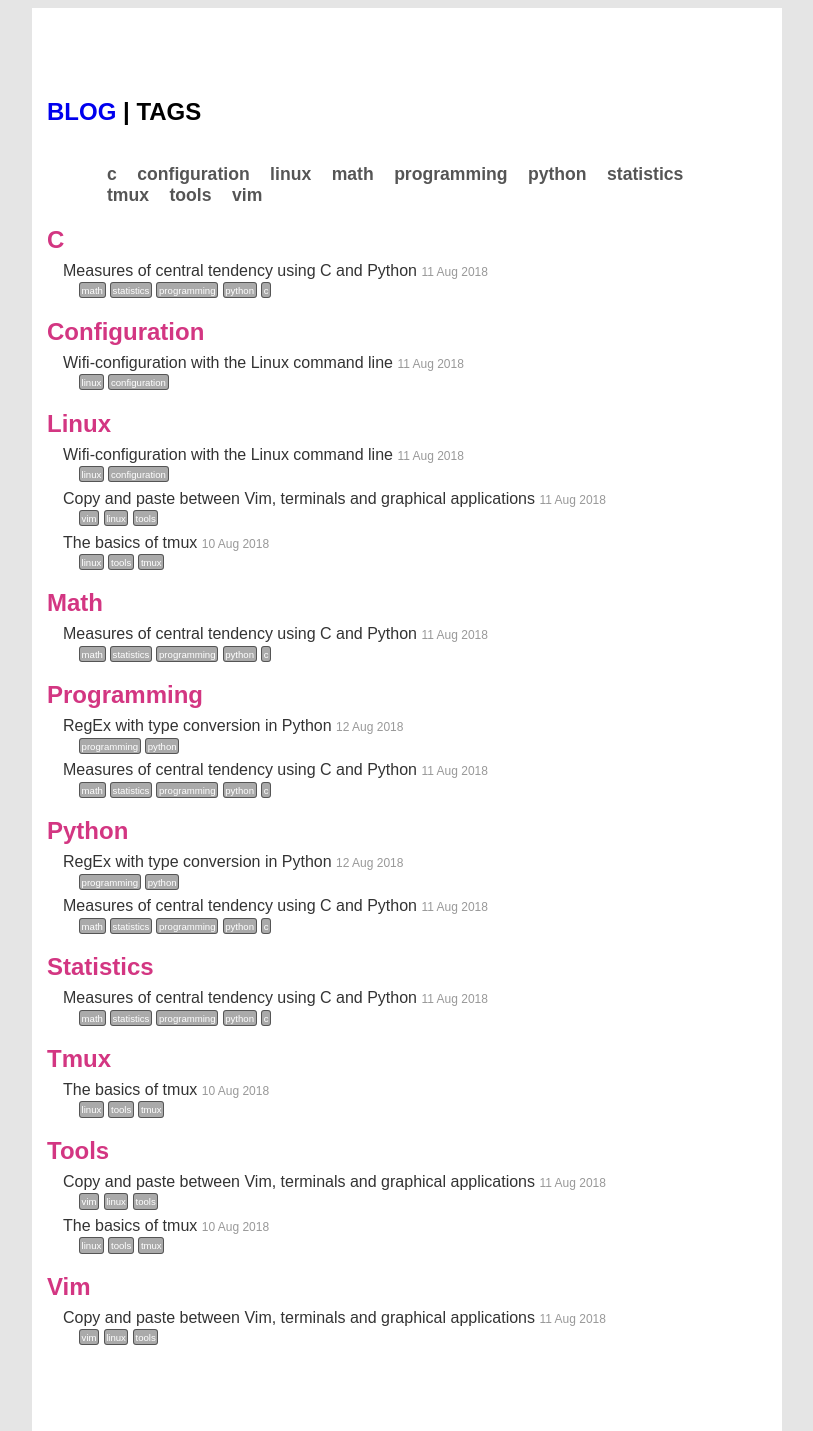
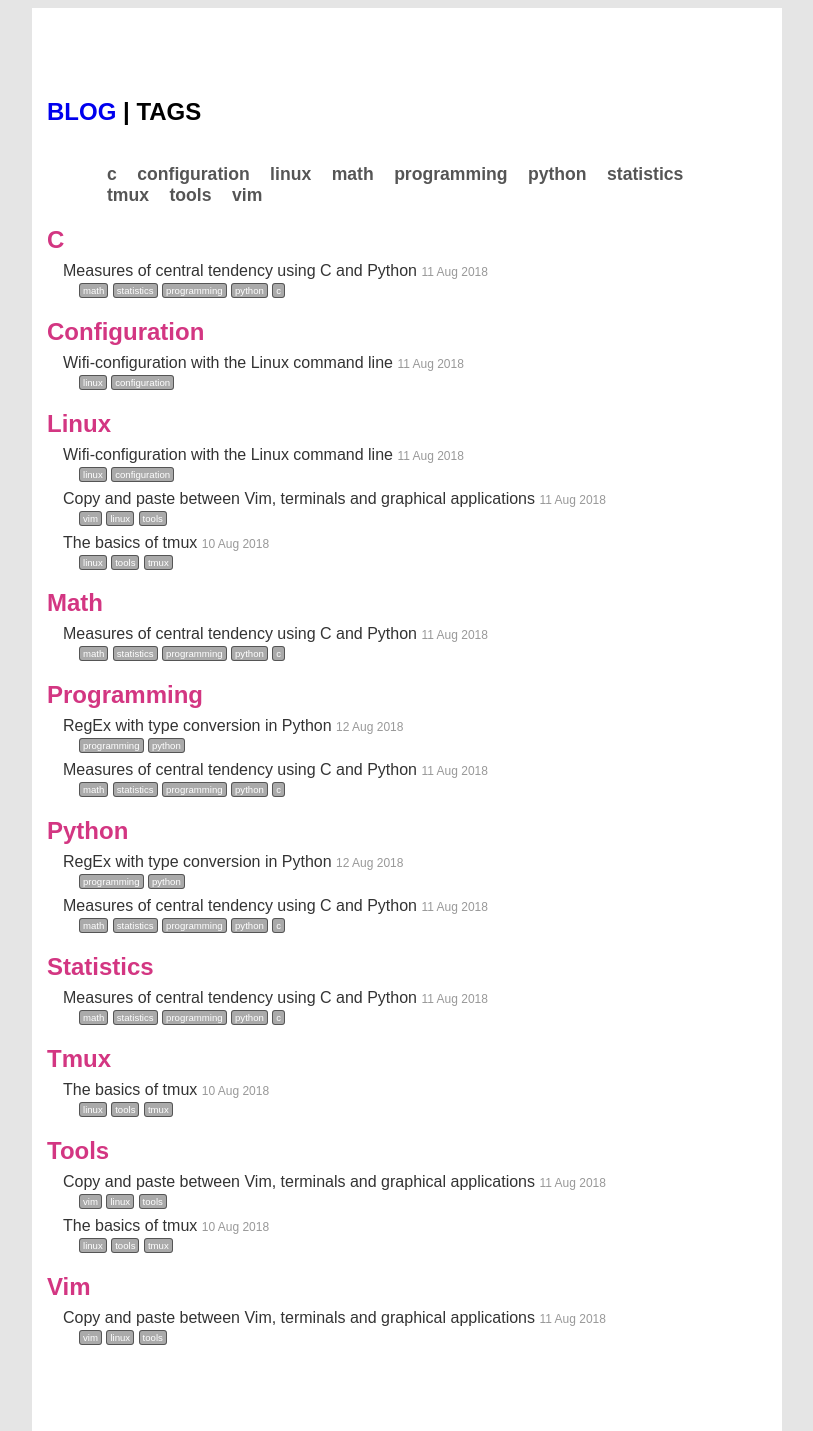
Before and after one commit to execas/execas.github.io, a Jekyll site: the page built from tags.html, in a window 1280 px wide. Shown: the whole page, without its empty margins (233-1046 px from the left). Built offline with Jekyll 4.4.1, drawn with Linux system fonts in a browser that asks for light colours.

Commit message:
Update execas.css

```diff
--- a/css/execas.css
+++ b/css/execas.css
@@ -114,7 +114,7 @@ list of matching posts beneath tag name header
 }
 
 .tag-posts .tag-mark {
-    padding: .1rem .1rem .1rem .1rem;
+    padding: 1px 3px 1px;
     margin: 0;
     font-weight: normal;
     font-size: 60%;
```
